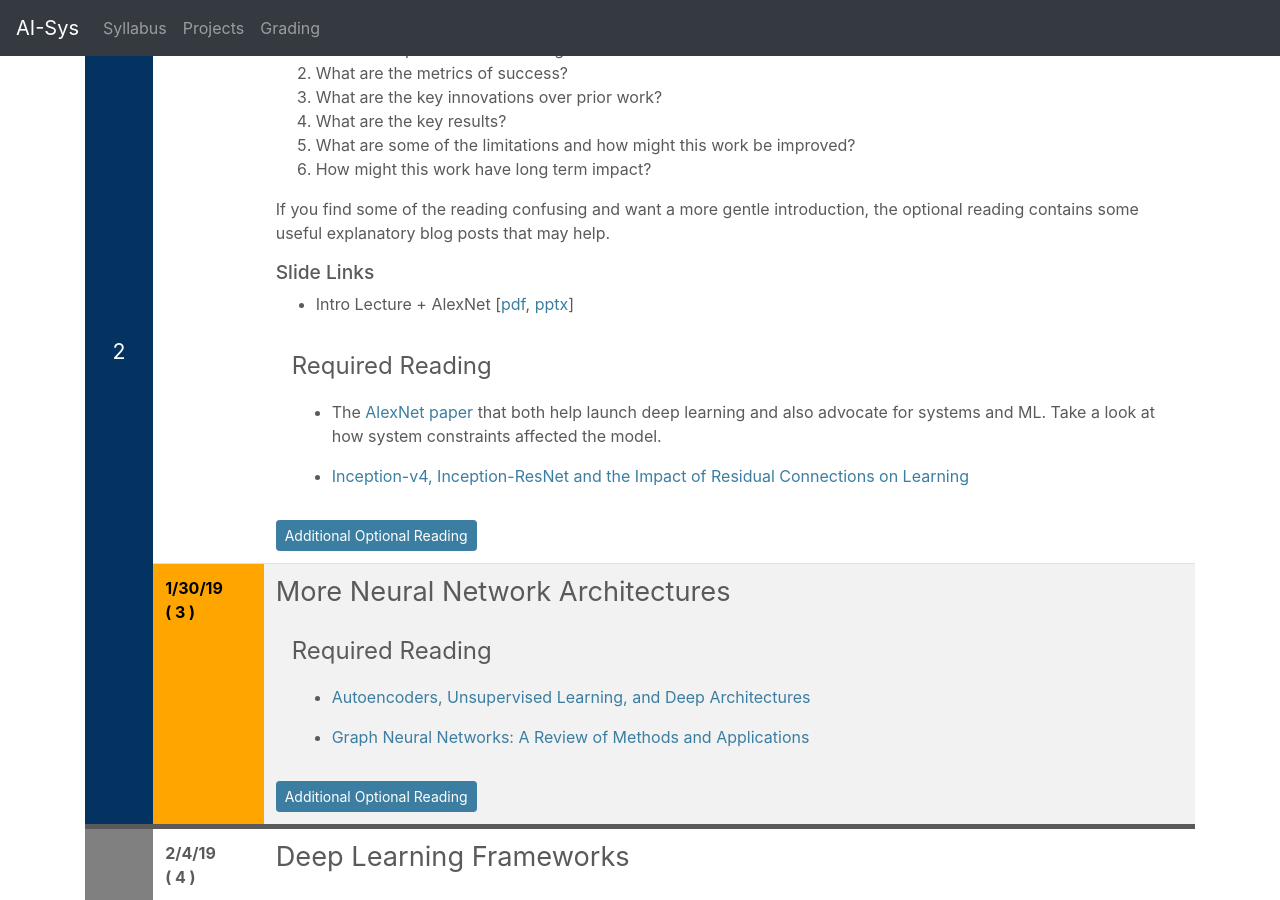
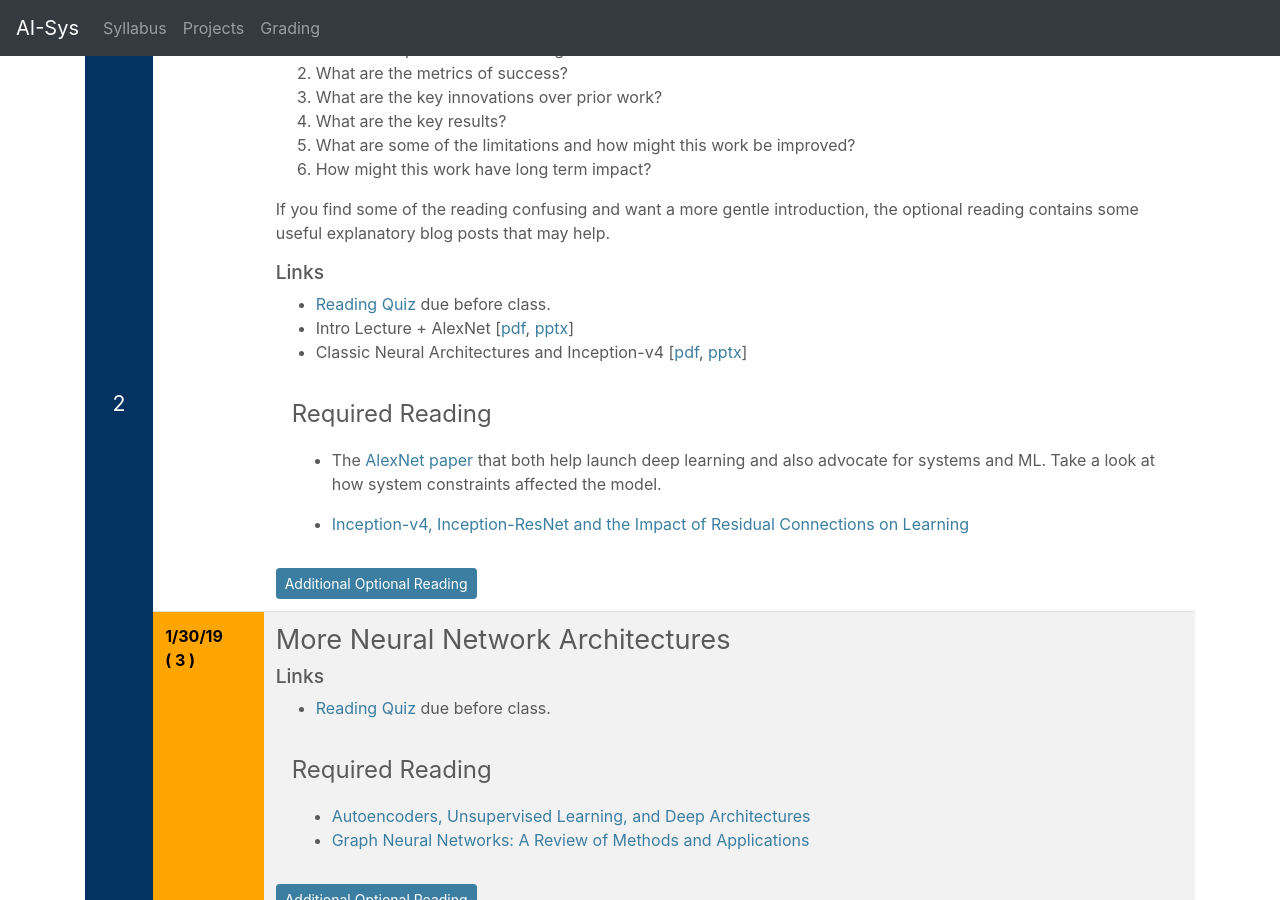
Before and after one commit to ucbrise/cs294-ai-sys-sp19, a Jekyll site: the page built from index.md, in a window 1280 px wide and 900 px high, scrolled down 1323 px. Built offline with Jekyll 4.4.1, drawn with Linux system fonts in a browser that asks for light colours; nearby versions of some CDN libraries; our own code applies the rules of GitHub Pages for plain Markdown files.

Commit message:
updated syllabus

```diff
--- a/index.md
+++ b/index.md
@@ -124,8 +124,10 @@ Reading notes for the two required readings below must be submitted using this *
 
 If you find some of the reading confusing and want a more gentle introduction, the optional reading contains some useful explanatory blog posts that may help.
 
-### Slide Links
+### Links
+* [Reading Quiz](https://goo.gl/forms/BDHKbtmypsw9UPyj2) due before class.
 * Intro Lecture + AlexNet [[pdf](assets/lectures/lec02/convolutional_networks_v2.pdf), [pptx](assets/lectures/lec02/convolutional_networks_v2.pptx)]
+* Classic Neural Architectures and Inception-v4 [[pdf](assets/lectures/lec02/classic_neural_architectures.pdf), [pptx](assets/lectures/lec02/classic_neural_architectures.pptx)]
 
 
 
@@ -169,15 +171,19 @@ If you find some of the reading confusing and want a more gentle introduction, t
 {% include syllabus_entry %}
 ## More Neural Network Architectures
 
+
+### Links
+* [Reading Quiz](https://goo.gl/forms/POkEId1xA5c9FjoI3) due before class.
+
 <div class="summary" markdown="1"> </div>
 <div class="reading">
 <div class="required_reading" markdown="1">
 
 
 * [Autoencoders, Unsupervised Learning, and Deep Architectures](http://proceedings.mlr.press/v27/baldi12a/baldi12a.pdf)
+* [Graph Neural Networks: A Review of Methods and Applications](https://arxiv.org/pdf/1812.08434.pdf)
 
 
-* [Graph Neural Networks: A Review of Methods and Applications](https://arxiv.org/pdf/1812.08434.pdf)
 
 </div>
 <div class="optional_reading" markdown="1">
```
Also changed, not shown: 2 other files.
